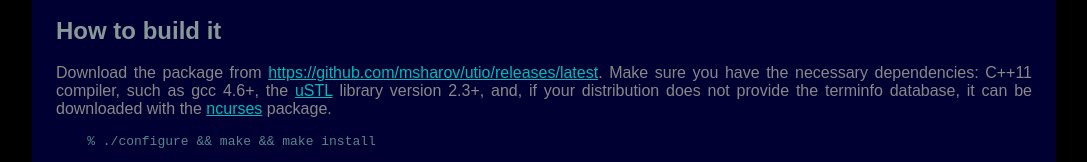
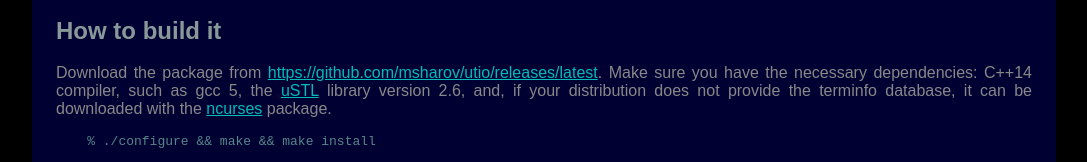
Before and after one commit to msharov/utio, a plain HTML site: page docs/index.html in a window 1280 px wide. Shown: the part 289-451 px from the top of the page, without its empty margins (96-1183 px from the left). Drawn offline with Linux system fonts and the light colour scheme.

```diff
--- a/docs/index.html
+++ b/docs/index.html
@@ -34,9 +34,9 @@
 Download the package from
 <a href="https://github.com/msharov/utio/releases/latest">https://github.com/msharov/utio/releases/latest</a>.
 Make sure you have the necessary dependencies:
-C++11 compiler, such as gcc 4.6+, the
+C++14 compiler, such as gcc 5, the
 <a href="https://github.com/msharov/ustl/releases/latest">uSTL</a>
-library version 2.3+, and, if your distribution does not
+library version 2.6, and, if your distribution does not
 provide the terminfo database, it can be downloaded with the <a
 href="http://www.gnu.org/software/ncurses/ncurses.html">ncurses</a>
 package.
```
Also changed, not shown: README.md (added), 8 other files.
